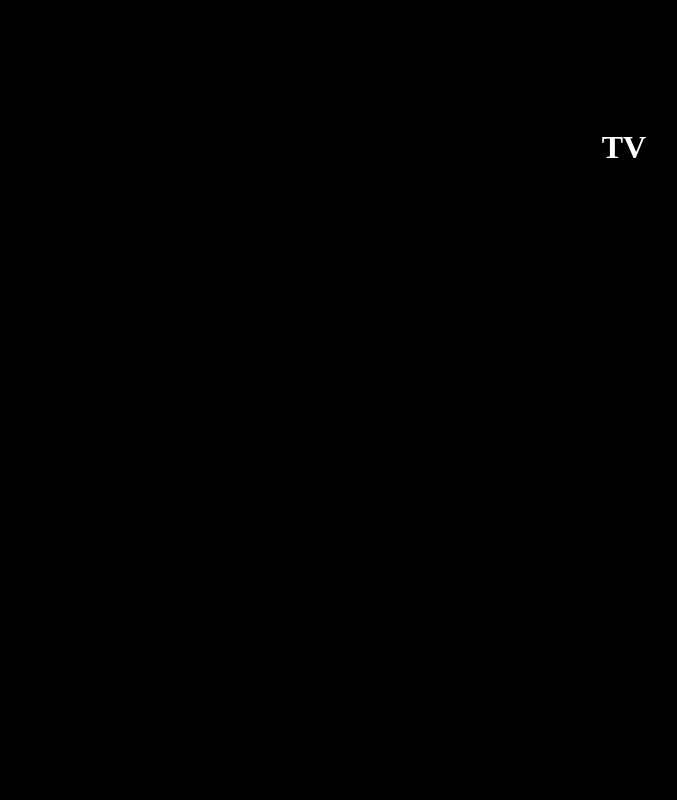
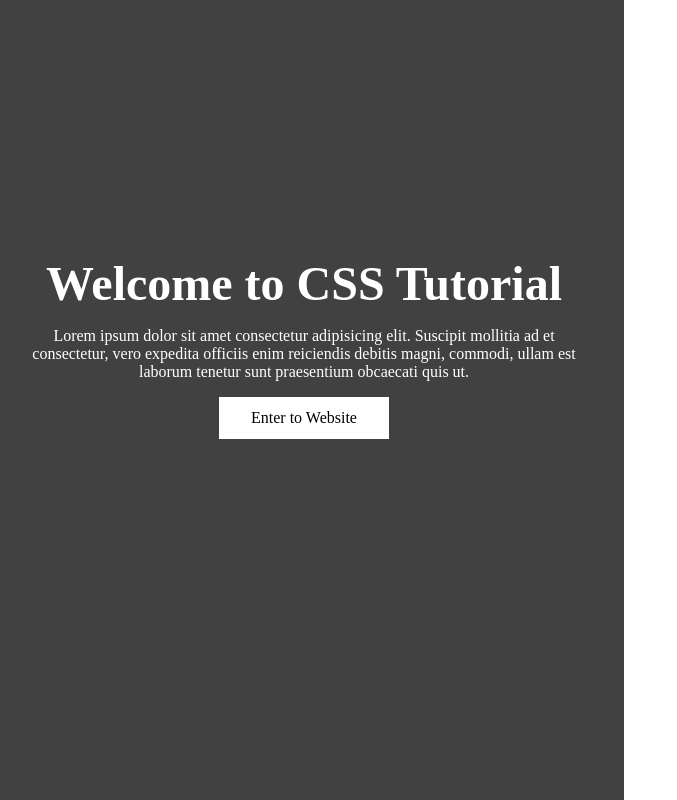
Before and after one commit to SoponUdomphon/web-development, a plain HTML site: page index.html in a window 1280 px wide. Shown: the whole page, without its empty margins (16-693 px from the left). Drawn offline with Linux system fonts and the light colour scheme.

Commit message:
learm about viewport unit

```diff
--- a/index.html
+++ b/index.html
@@ -3,14 +3,14 @@
 <head>
     <meta charset="UTF-8">
     <meta name="viewport" content="width=device-width, initial-scale=1.0">
-    <title>CSS Absolute</title>
+    <title>CSS Advance</title>
     <link rel="stylesheet" href="style.css">
 </head>
 <body>
-    <div id="smartphone"><h1>Smart Phone</h1></div>
-    <div id="tablets"><h1>Tablets</h1></div>
-    <div id="normal"><h1>Labtop, Desktop</h1></div>
-    <div id="widescreen"><h1>TV</h1></div>
-    <div id="landscape"><h1>Landscape</h1></div>
+    <header>
+        <h1>Welcome to CSS Tutorial</h1>
+        <p>Lorem ipsum dolor sit amet consectetur adipisicing elit. Suscipit mollitia ad et consectetur, vero expedita officiis enim reiciendis debitis magni, commodi, ullam est laborum tenetur sunt praesentium obcaecati quis ut.</p>
+        <a href="#" class="btn">Enter to Website</a>
+    </header>
 </body>
 </html>
--- a/style.css
+++ b/style.css
@@ -1,49 +1,27 @@
-body{
-    background-color: grey;
+*{
+    margin: 0;
+    padding: 0;
+    box-sizing: border-box;
+}
+header{
+    background-color: rgb(65, 65, 65);
     color: white;
+    height: 100vh;
+    width: 50vw;
     text-align: center;
-    padding: 100px;
+    padding: 2rem;
+    padding-top: 16rem;
 }
-h1{
-    display: none;
+header h1{
+    font-size: 3rem;
 }
-
-/* smartphone */
-@media only screen and (max-width:500px){
-    body{
-        background-color: red;
-    }
-    #smartphone h1{
-        display: block;
-    }
+header p{
+    margin: 1rem 0;
 }
-
-/* tablet */
-@media (min-width:501px) and (max-width:768px){
-    body{
-        background-color: blue;
-    }
-    #tablets h1{
-        display: block;
-    }
+.btn{
+    display: inline-block;
+    text-decoration: none;
+    background-color: white;
+    color: black;
+    padding: 0.75rem 2rem;
 }
-
-/* labtop desktop */
-@media (min-width:769px) and (max-width:1200px){
-    body{
-        background-color: green;
-    }
-    #normal h1{
-        display: block;
-    }
-}
-
-/* widescreen */
-@media (min-width:1201px){
-    body{
-        background-color: black;
-    }
-    #widescreen h1{
-        display: block;
-    }
-}
```
